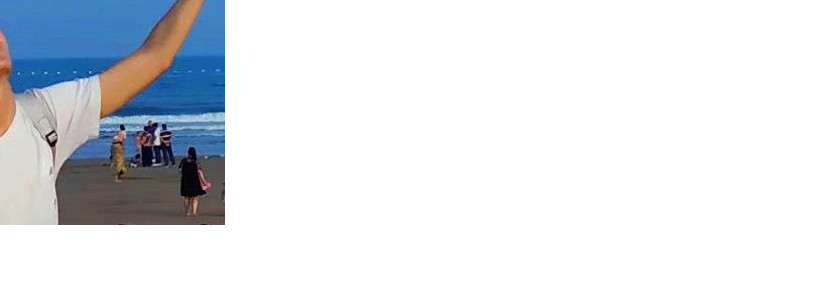
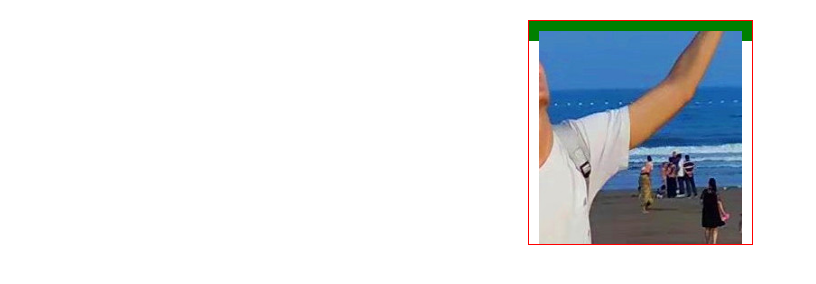
Before and after one commit to chineseheart/slideshow-2, a plain HTML site: page index.html in a window 1280 px wide. Shown: the whole page, without its empty margins (0-816 px from the left). Drawn offline with nearby package versions, Linux system fonts and the light colour scheme.

Commit message:
出bug了寻求帮助

```diff
--- a/css/style.css
+++ b/css/style.css
@@ -1,7 +1,7 @@
 *{margin: 0;padding: 0}
 *{box-sizing: border-box}
-.window{width: 225px;height:225px;overflow: hidden;margin:20px autu}
-.images{position: relative}
+.window{width: 225px;height:225px;overflow: hidden;margin:20px auto;border:1px solid red}
+.images{position: relative;border:10px solid green}
 .images > img{width: 100%;position:absolute;top:0;animation: all 1s}
 .images > img.current{transform: translateX(0);z-index: 1}
 .images > img.leave{transform: translateX(-225px);z-index: 1}
```
